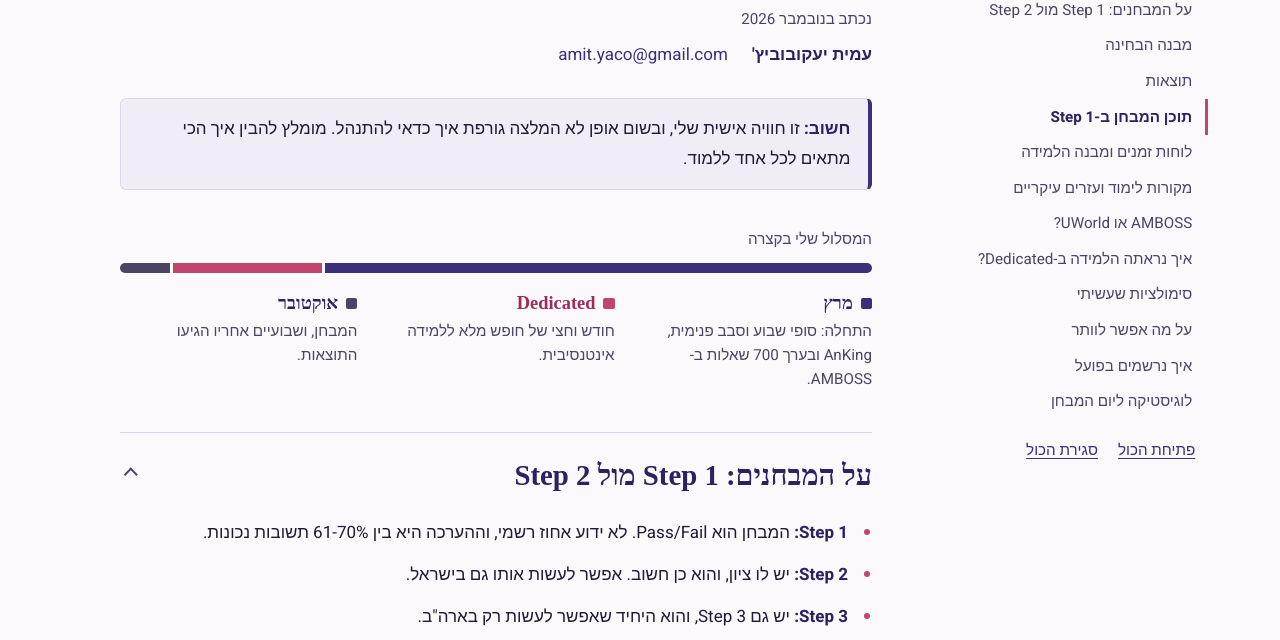
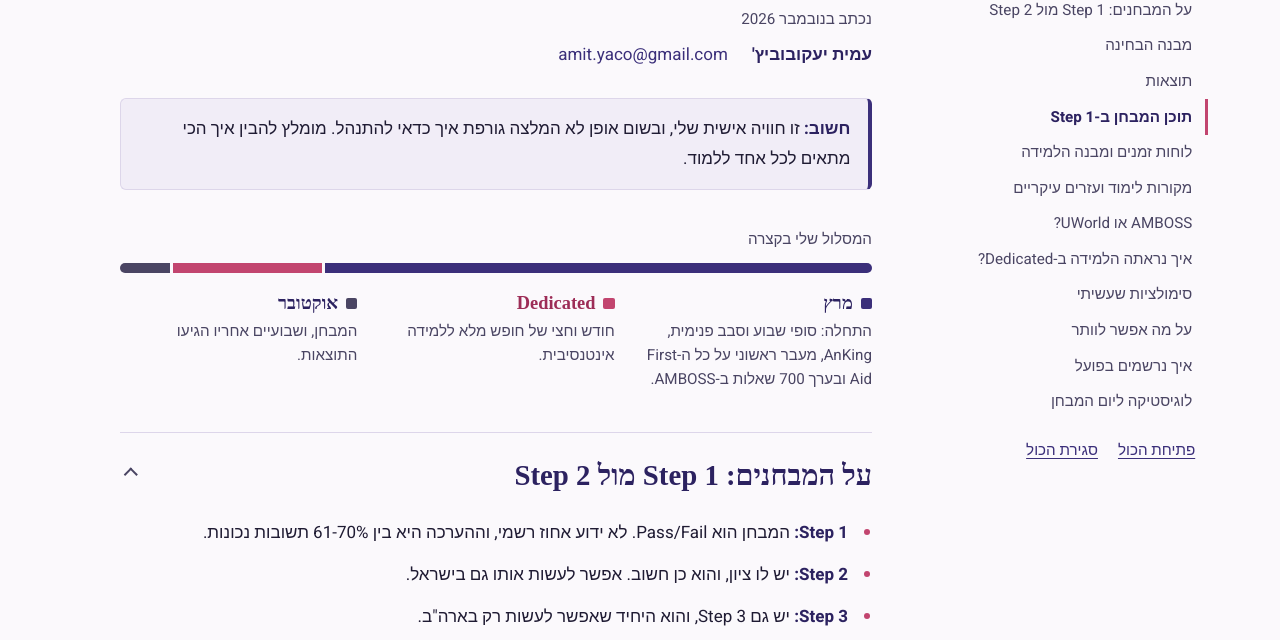
Before and after one commit to amityaco/USMLE-guide, a plain HTML site: page index.html in a window 1280 px wide. Shown: the part 129-769 px from the top of the page. Drawn offline with Linux system fonts and the light colour scheme; a web font is replaced by a local one.

Commit message:
הוספת מעבר ראשוני על First Aid לשלב ההתחלה
Claude-Session: https://claude.ai/code/session_01CnK6R1b2i1F4aSKtC7di9Q

Co-authored-by: Claude <noreply@anthropic.com>

```diff
--- a/index.html
+++ b/index.html
@@ -334,7 +334,7 @@ dialog img { display: block; max-width: 96vw; max-height: 86vh; border-radius: v
     <figcaption>המסלול שלי בקצרה</figcaption>
     <div class="bar" aria-hidden="true"><i class="a"></i><i class="b"></i><i class="c"></i></div>
     <ul class="stages">
-      <li class="s-a"><b>מרץ</b>התחלה: סופי שבוע וסבב פנימית, AnKing ובערך 700 שאלות ב-AMBOSS.</li>
+      <li class="s-a"><b>מרץ</b>התחלה: סופי שבוע וסבב פנימית, AnKing, מעבר ראשוני על כל ה-First Aid ובערך 700 שאלות ב-AMBOSS.</li>
       <li class="s-b"><b>Dedicated</b>חודש וחצי של חופש מלא ללמידה אינטנסיבית.</li>
       <li class="s-c"><b>אוקטובר</b>המבחן, ושבועיים אחריו הגיעו התוצאות.</li>
     </ul>
```
